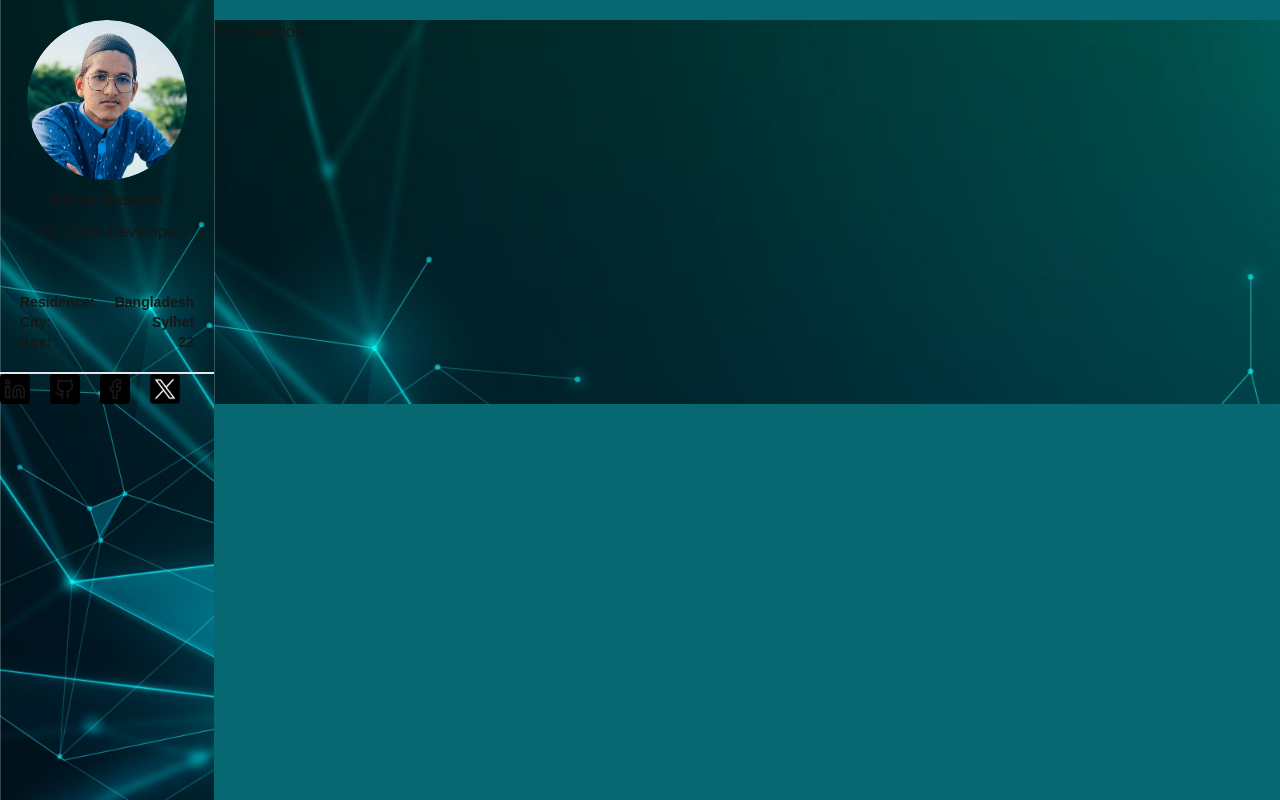
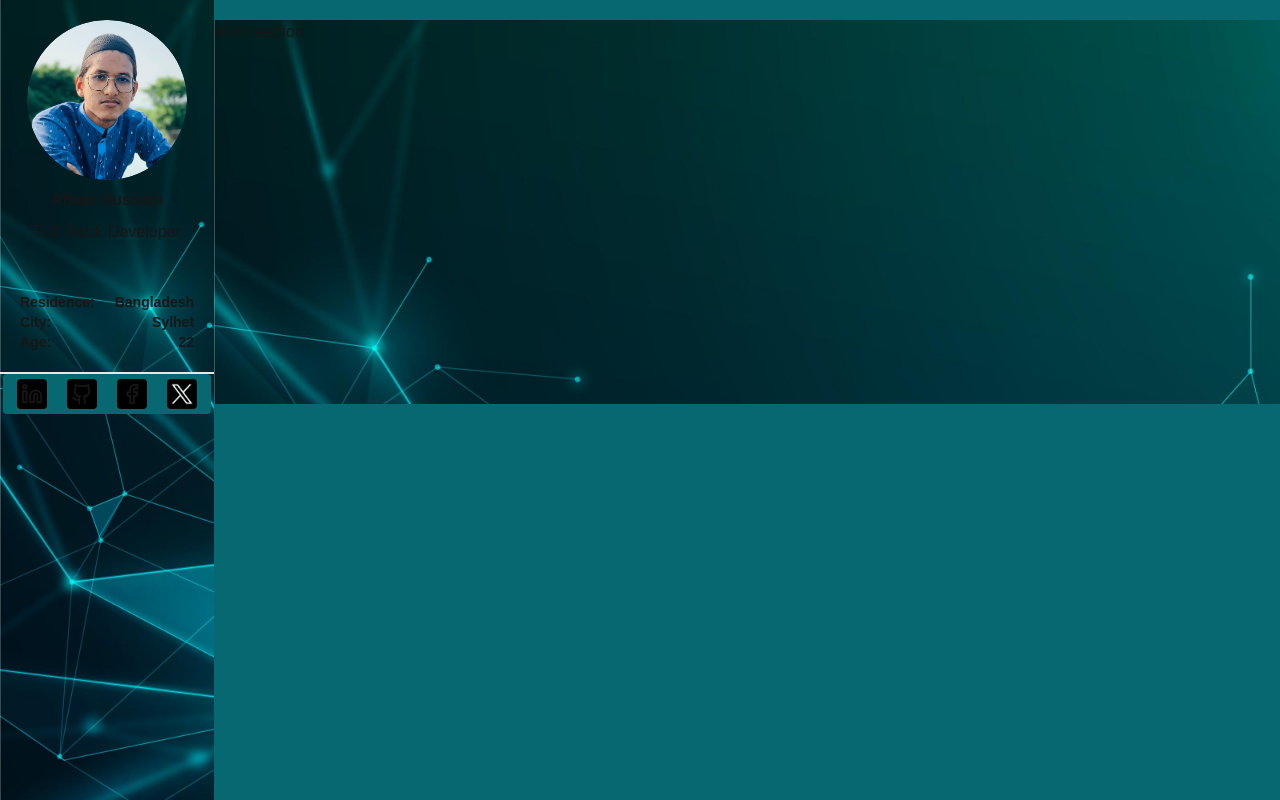
Before and after one commit to afnanhussain2002/my-portfolio, a Next.js app: page / in a window 1280 px wide. Shown: the top 800 px of the page. Built offline with nearby package versions, Linux system fonts and the light colour scheme.

Commit message:
add design on icons

```diff
--- a/components/Footer.tsx
+++ b/components/Footer.tsx
@@ -6,8 +6,8 @@ import Image from 'next/image';
 
 const Footer = () => {
   return (
-    <div>
-        <div className='flex gap-5'>
+    <div className='flex justify-center'>
+        <div className='flex gap-5 bg-[#076871] p-2 w-52 h-10 rounded items-center justify-center'>
             <Linkedin size={30} className='bg-black p-1 rounded'/>
             <Github size={30} className='bg-black p-1 rounded'/>
             <Facebook size={30} className='bg-black p-1 rounded'/>
```
